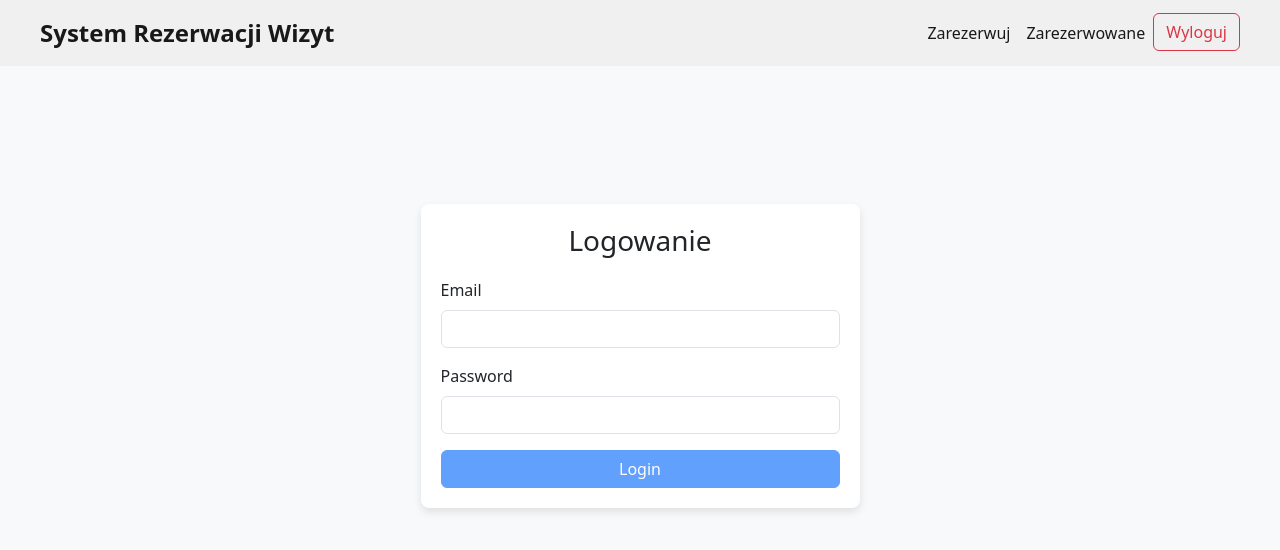
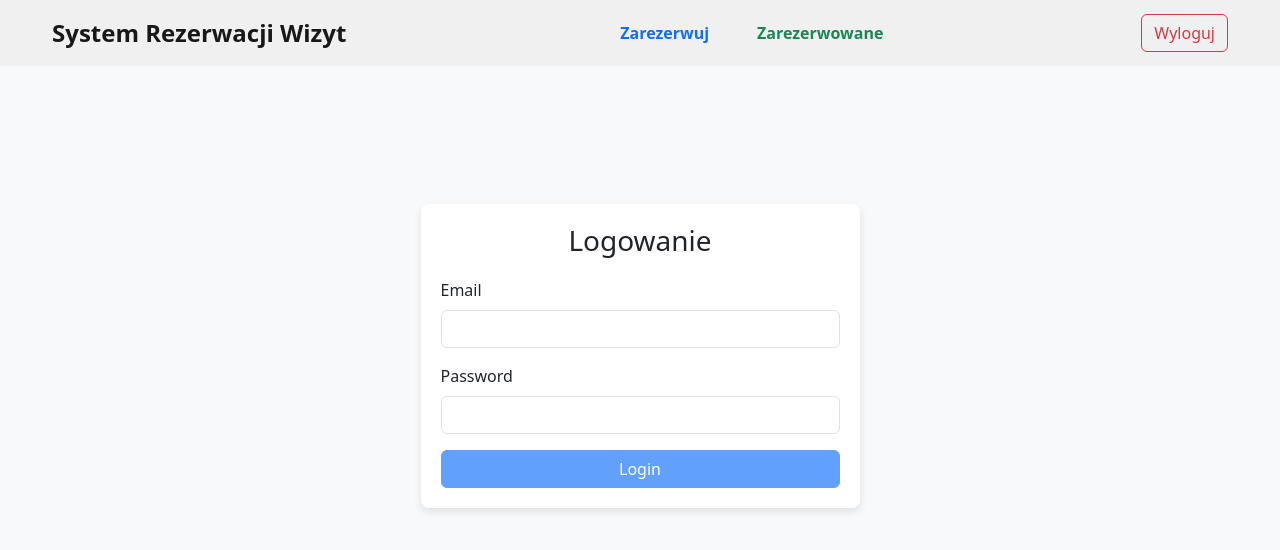
Before and after one commit to SebastianWojdyna/AppointmentSystem, an Angular app in the folder appointment-system-frontend/: page /#/login in a window 1280 px wide. Shown: the top 550 px of the page. Built offline with nearby package versions, Linux system fonts and the light colour scheme; sample sign-in values are in the browser's storage; what angular-calendar would draw is missing.

Commit message:
Improved nav bar look

```diff
--- a/appointment-system-frontend/src/app/app.component.html
+++ b/appointment-system-frontend/src/app/app.component.html
@@ -1,27 +1,26 @@
 <!-- Pasek nawigacyjny -->
 <nav class="navbar navbar-expand-lg navbar-light" style="background-color: #f0f0f0;">
-  <a class="navbar-brand font-weight-bold" href="/home">System Rezerwacji Wizyt</a>
-  <button
-    class="navbar-toggler"
-    type="button"
-    data-toggle="collapse"
-    data-target="#navbarNav"
-    aria-controls="navbarNav"
-    aria-expanded="false"
-    aria-label="Toggle navigation"
-  >
-    <span class="navbar-toggler-icon"></span>
-  </button>
-  <div class="collapse navbar-collapse" id="navbarNav">
+  <div class="container-fluid">
+    <a class="navbar-brand font-weight-bold" href="/home">System Rezerwacji Wizyt</a>
+
+    <div class="collapse navbar-collapse justify-content-center" id="navbarNav">
+      <ul class="navbar-nav">
+        <!-- Opcja "Zarezerwuj wizytę" -->
+        <li class="nav-item mx-3" *ngIf="isLoggedIn">
+          <a class="nav-link text-primary font-weight-bold" routerLink="/reserve">
+            <i class="fas fa-calendar-plus"></i> Zarezerwuj
+          </a>
+        </li>
+        <!-- Opcja "Zarezerwowane wizyty" -->
+        <li class="nav-item mx-3" *ngIf="isLoggedIn">
+          <a class="nav-link text-success font-weight-bold" routerLink="/reserved">
+            <i class="fas fa-list-ul"></i> Zarezerwowane
+          </a>
+        </li>
+      </ul>
+    </div>
+
     <ul class="navbar-nav ml-auto">
-      <!-- Opcja "Zarezerwuj wizytę" -->
-      <li class="nav-item" *ngIf="isLoggedIn">
-        <a class="nav-link active" routerLink="/reserve">Zarezerwuj</a>
-      </li>
-      <!-- Opcja "Zarezerwowane wizyty" -->
-      <li class="nav-item" *ngIf="isLoggedIn">
-        <a class="nav-link active" routerLink="/reserved">Zarezerwowane</a>
-      </li>
       <!-- Wyświetl "Wyloguj" dla zalogowanych użytkowników -->
       <li class="nav-item" *ngIf="isLoggedIn">
         <button class="btn btn-outline-danger" (click)="logout()">Wyloguj</button>
```
